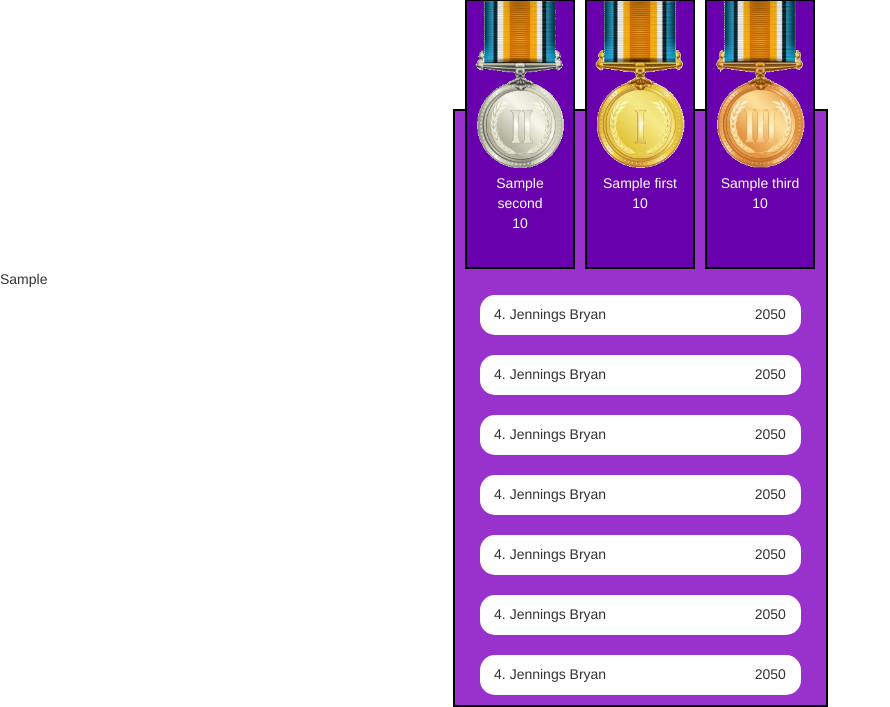
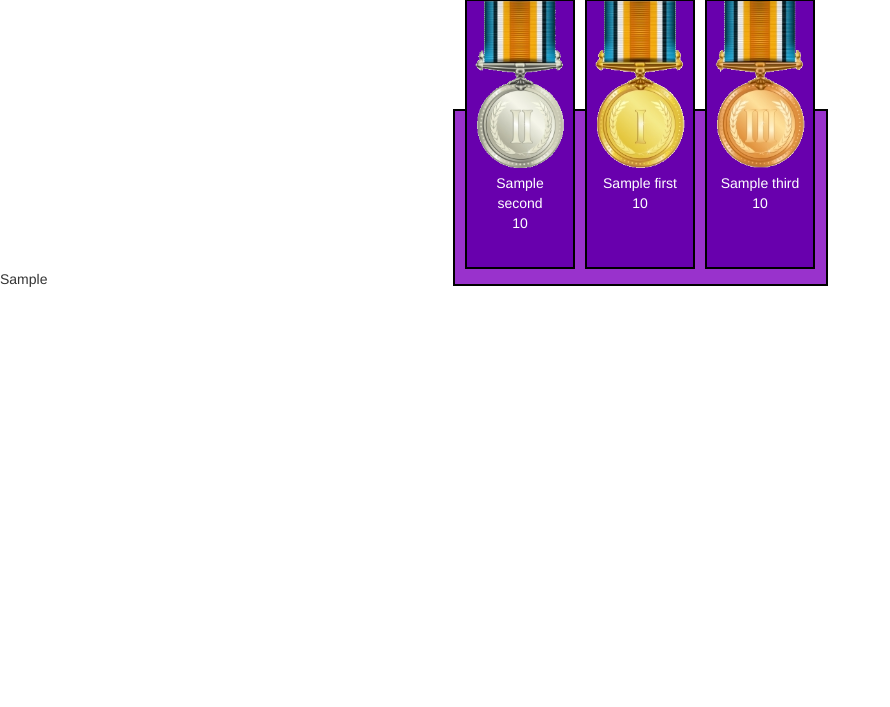
Before and after one commit to Ramon-W/sb-channelkeeper-analytics, a Flask app: template templates/statistics.html in a window 1280 px wide. Shown: the part 141-848 px from the top of the page, without its empty margins (0-890 px from the left). After the commit the page ends 428 px from the top, so only its background shows below. Run offline with Flask 2, Linux system fonts and the light colour scheme; the template is opened without the code that fills it: most values are stand-ins (such as "Sample title", 1, 10 or a date in 2020); some libraries are stand-ins or nearby versions.

Commit message:
Update statistics.html

```diff
--- a/templates/statistics.html
+++ b/templates/statistics.html
@@ -34,89 +34,5 @@ Statistics
     </td>
   </tr>
   {{ rankings_bottom }}
-  <tr>
-    <td>
-      <div class="rankings-bottom">
-        <div class="name">
-          <p>4. Jennings Bryan</p>
-        </div>
-        <div class="points">
-          <p>2050</p>
-        </div>
-      </div>
-    </td>
-  </tr>
-  <tr>
-    <td>
-      <div class="rankings-bottom">
-        <div class="name">
-          <p>4. Jennings Bryan</p>
-        </div>
-        <div class="points">
-          <p>2050</p>
-        </div>
-      </div>
-    </td>
-  </tr>
-  <tr>
-    <td>
-      <div class="rankings-bottom">
-        <div class="name">
-          <p>4. Jennings Bryan</p>
-        </div>
-        <div class="points">
-          <p>2050</p>
-        </div>
-      </div>
-    </td>
-  </tr>
-  <tr>
-    <td>
-      <div class="rankings-bottom">
-        <div class="name">
-          <p>4. Jennings Bryan</p>
-        </div>
-        <div class="points">
-          <p>2050</p>
-        </div>
-      </div>
-    </td>
-  </tr>
-  <tr>
-    <td>
-      <div class="rankings-bottom">
-        <div class="name">
-          <p>4. Jennings Bryan</p>
-        </div>
-        <div class="points">
-          <p>2050</p>
-        </div>
-      </div>
-    </td>
-  </tr>
-  <tr>
-    <td>
-      <div class="rankings-bottom">
-        <div class="name">
-          <p>4. Jennings Bryan</p>
-        </div>
-        <div class="points">
-          <p>2050</p>
-        </div>
-      </div>
-    </td>
-  </tr>
-  <tr>
-    <td>
-      <div class="rankings-bottom">
-        <div class="name">
-          <p>4. Jennings Bryan</p>
-        </div>
-        <div class="points">
-          <p>2050</p>
-        </div>
-      </div>
-    </td>
-  </tr>
 </table>
 {% endblock %}
```
